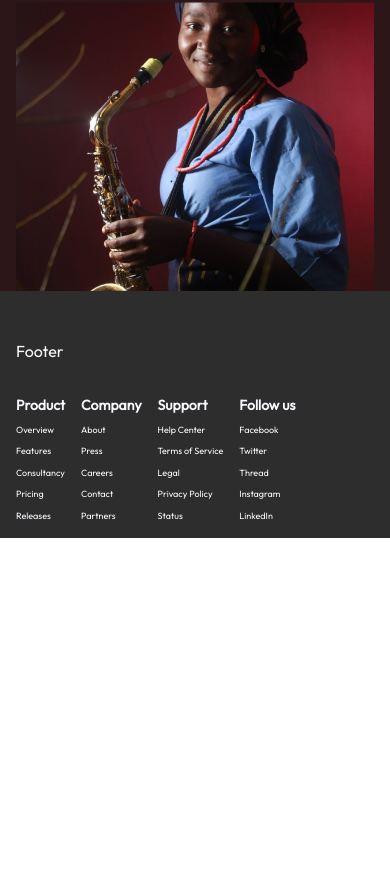
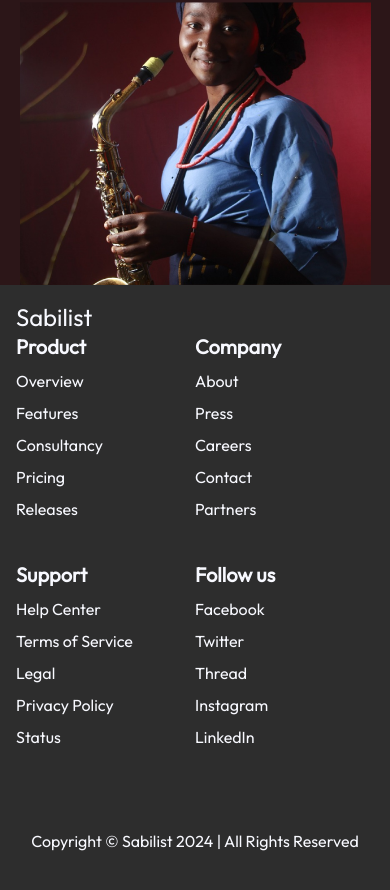
Before and after one commit to helpmeetapp/sabilist-frontend, a Next.js app: page / in a window 390 px wide. Shown: the part 7736-8626 px from the top of the page. Before the commit the page ends 8274 px from the top, so only its background shows below. Built offline with nearby package versions, Linux system fonts and the light colour scheme.

Commit message:
landing page footer adjustments

```diff
--- a/src/app/page.tsx
+++ b/src/app/page.tsx
@@ -179,7 +179,7 @@ export default function Home() {
       {/* Catalogues */}
       <section className="bg-[#F8F9FF] pb-20">
         <div className="justify-between mx-auto">
-          <div className="grid grid-cols-1 sm:grid-cols-2 md:grid-cols-3 lg:grid-cols-4 gap-2 mx-auto  p-2 px-[5%] lg:px-[10%]">
+          <div className="grid grid-cols-1 sm:grid-cols-2 md:grid-cols-3 lg:grid-cols-4 gap-2 mx-auto p-2 px-[5%] lg:px-[10%]">
             {catalogues.map((catalogue) => (
               <div
                 key={catalogue.id}
@@ -375,7 +375,7 @@ export default function Home() {
 
       {/* Banner */}
       <section className="h-full w-full xl:mx-auto ">
-        <div className="pt-4 md:pt-0 px-4 md:px-12 bg-[#2C1618] flex flex-col md:flex-row items-center">
+        <div className="pt-4 md:pt-0 px-[5%] lg:px-[10%] md:px-12 bg-[#2C1618] flex flex-col md:flex-row items-center">
           <div className="md:w-1/2 py-4 text-center md:text-left md:py-4 xl:py-20 space-y-6 text-[#F8F9FF]">
             <h4 className="text-[26px] lg:text-[38px] font-bold ">
               Tell us what you do, get
--- a/src/components/footer/Index.tsx
+++ b/src/components/footer/Index.tsx
@@ -3,13 +3,15 @@ import React from 'react';
 function Footer() {
   return (
     <footer className="h-full w-xcreen bg-[#2D2D2D] text-[#F8F9FF]">
-      <div className="max-w-7xl mx-auto py-4 md:py-16 px-4 flex flex-col md:flex-row">
-        <div className="md:w-[30%] py-8">Footer</div>
+      <div className="max-w-7xl mx-auto pt-4 md:pt-16 px-4 flex flex-col md:flex-row">
+        <div className="md:w-[30%]">
+          <h5 className="text-2xl">Sabilist</h5>
+        </div>
 
-        <div className="md:w-[70%] flex flex-wrap gap-4 md:gap-12 lg:gap-16 md:justify-end md:mr-12">
-          <div className="space-y-2">
-            <h5 className="text-sm md:text-lg lg:text-xl font-bold">Product</h5>
-            <ul className="text-[9px] md:text-sm lg:text-base font-normal space-y-2">
+        <div className="md:w-[70%] w-full grid grid-cols-2 lg:grid-cols-4 text-xl">
+          <div className="space-y-2 mb-10">
+            <h5 className="text-xl font-bold">Product</h5>
+            <ul className="text-base font-normal space-y-2">
               <li>Overview</li>
               <li>Features</li>
               <li>Consultancy</li>
@@ -18,9 +20,9 @@ function Footer() {
             </ul>
           </div>
 
-          <div className="space-y-2">
-            <h5 className="text-sm md:text-lg lg:text-xl font-bold">Company</h5>
-            <ul className="text-[9px] md:text-sm  lg:text-base font-normal space-y-2">
+          <div className="space-y-2 mb-10">
+            <h5 className="text-xl font-bold">Company</h5>
+            <ul className="text-base font-normal space-y-2">
               <li>About</li>
               <li>Press</li>
               <li>Careers</li>
@@ -29,9 +31,9 @@ function Footer() {
             </ul>
           </div>
 
-          <div className="space-y-2">
-            <h5 className="text-sm md:text-lg lg:text-xl font-bold">Support</h5>
-            <ul className="text-[9px] md:text-sm  lg:text-base font-normal space-y-2">
+          <div className="space-y-2 mb-10">
+            <h5 className="text-xl font-bold">Support</h5>
+            <ul className="text-base font-normal space-y-2">
               <li>Help Center</li>
               <li>Terms of Service</li>
               <li>Legal</li>
@@ -40,11 +42,9 @@ function Footer() {
             </ul>
           </div>
 
-          <div className="space-y-2">
-            <h5 className="text-sm md:text-lg lg:text-xl font-bold">
-              Follow us
-            </h5>
-            <ul className="text-[9px] md:text-sm  lg:text-base font-normal space-y-2">
+          <div className="space-y-2 mb-10">
+            <h5 className="text-xl font-bold">Follow us</h5>
+            <ul className="text-base font-normal space-y-2">
               <li>Facebook</li>
               <li>Twitter</li>
               <li>Thread</li>
@@ -54,6 +54,11 @@ function Footer() {
           </div>
         </div>
       </div>
+      <div className="text-center">
+        <p className="py-10">
+          Copyright &copy; Sabilist 2024 | All Rights Reserved
+        </p>
+      </div>
     </footer>
   );
 }
```
